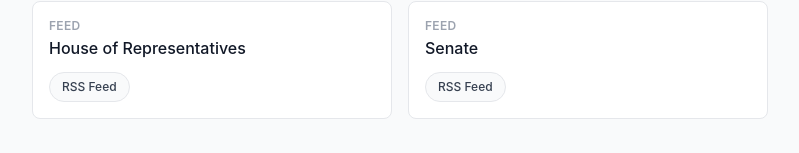
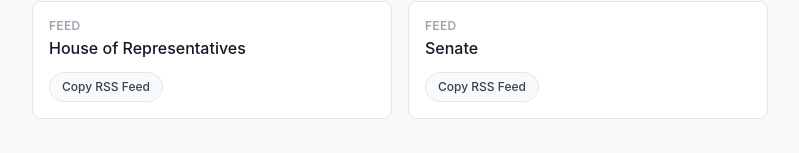
Before and after one commit to XWBarton/on-notice, a Next.js app in the folder apps/web/: page /podcast in a window 1280 px wide. Shown: the part 184-337 px from the top of the page, without its empty margins (240-1039 px from the left). Built offline with nearby package versions, Linux system fonts and the light colour scheme; no server answers; the database is empty.

Commit message:
RSS button copies feed URL to clipboard instead of downloading XML

```diff
--- /dev/null
+++ b/apps/web/app/podcast/CopyRssButton.tsx
@@ -0,0 +1,22 @@
+"use client";
+
+import { useState } from "react";
+
+export function CopyRssButton({ url }: { url: string }) {
+  const [copied, setCopied] = useState(false);
+
+  async function copy() {
+    await navigator.clipboard.writeText(url);
+    setCopied(true);
+    setTimeout(() => setCopied(false), 2000);
+  }
+
+  return (
+    <button
+      onClick={copy}
+      className="inline-flex items-center gap-1.5 text-xs font-medium bg-gray-50 hover:bg-gray-100 border border-gray-200 rounded-full px-3 py-1.5 transition-colors text-gray-700"
+    >
+      {copied ? "Copied!" : "Copy RSS Feed"}
+    </button>
+  );
+}
--- a/apps/web/app/podcast/page.tsx
+++ b/apps/web/app/podcast/page.tsx
@@ -1,5 +1,6 @@
 import { createClient } from "@/lib/supabase";
 import { format } from "date-fns";
+import { CopyRssButton } from "./CopyRssButton";
 
 export const revalidate = 3600;
 
@@ -54,12 +55,7 @@ export default async function PodcastPage() {
               <p className="text-xs font-semibold text-gray-400 uppercase tracking-wide mb-0.5">Feed</p>
               <p className="font-medium text-gray-900">{feed.label}</p>
             </div>
-            <a
-              href={feed.rssUrl}
-              className="inline-flex items-center gap-1.5 text-xs font-medium bg-gray-50 hover:bg-gray-100 border border-gray-200 rounded-full px-3 py-1.5 transition-colors text-gray-700"
-            >
-              RSS Feed
-            </a>
+            <CopyRssButton url={feed.rssUrl} />
           </div>
         ))}
       </div>
```
